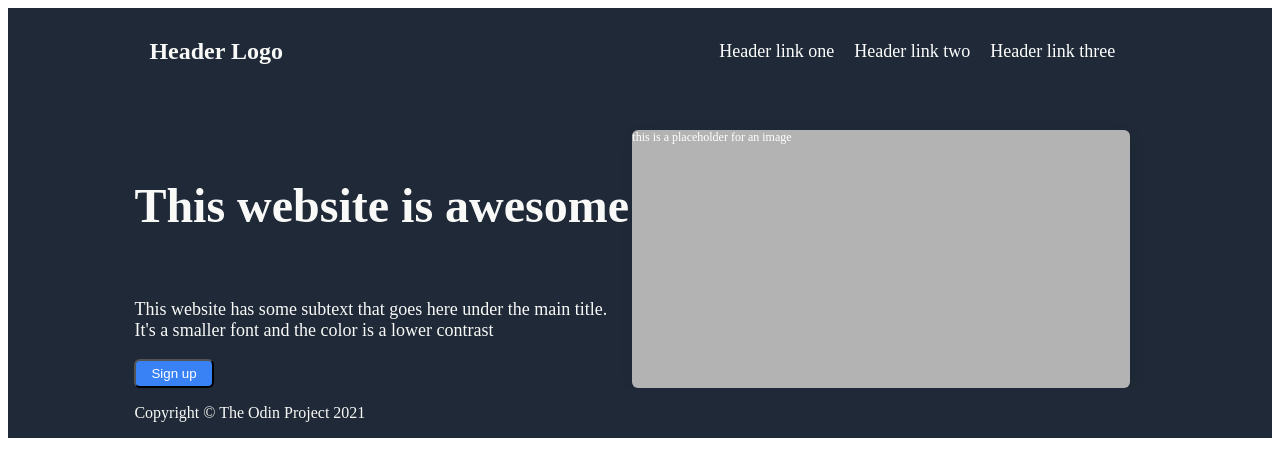
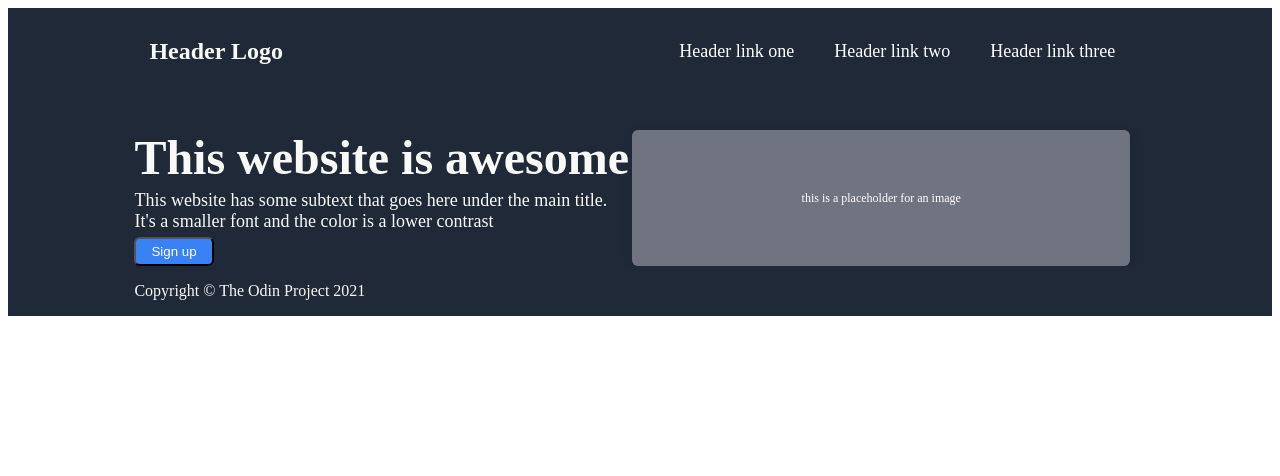
Before and after one commit to SuperPoweredGames/TOP-Landing-Page, a plain HTML site: page index.html in a window 1280 px wide. Drawn offline with Linux system fonts and the light colour scheme.

Commit message:
Section 1 of website page finished

```diff
--- a/index.html
+++ b/index.html
@@ -26,10 +26,10 @@
 
                 <div class="sign-up">
                     <div class="sign-up-title">
-                        <p>This website is awesome</p>
+                        This website is awesome
                     </div>
                     <div class="sign-up-description">
-                        <p>This website has some subtext that goes here under the main title. It's a smaller font and the color is a lower contrast</p>
+                        This website has some subtext that goes here under the main title. It's a smaller font and the color is a lower contrast
                     </div>
                     <button class="sign-up-button">Sign up</button>
 
--- a/style.css
+++ b/style.css
@@ -71,13 +71,14 @@ body {
     font-weight: bolder;
     flex-wrap: wrap;
     width: auto;
-
+    margin: 0px;
 }
 
 .sign-up-description {
     font-size: 18px;
     flex-wrap: wrap;
     width: auto;
+    padding: 5px 0px;
 }
 
 .sign-up-button {
@@ -90,19 +91,18 @@ body {
 
 .placeholder-image {
 
-    background-color: #b3b3b3;
+    background-color: #707480;
     color: white;
     font-size: 12px;
     box-shadow: 2px 4px 16px rgba(0,0,0,.06);
     border-radius: 6px;
     text-align: center;
-    width: max-content;
+    /*width: max-content;*/
 
     flex: 1;
     display: flex;
-    text-wrap: wrap;
-    text-align: center;
-
+    justify-content: center;
+    align-items: center;
 }
 
 /* SECTION 2 OF WEBSITE */
@@ -126,7 +126,7 @@ ul {
 
 li {
     font-size: 18px;
-
+    padding-left: 20px;
 }
 
 a {
```
